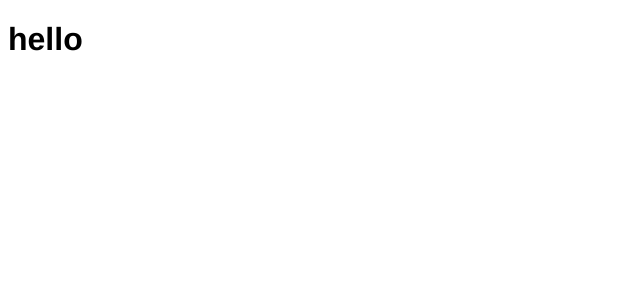
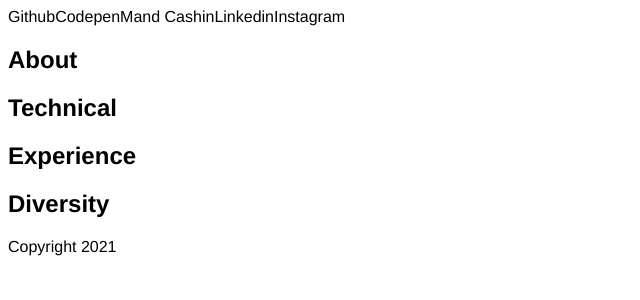
Before and after one commit to RazzBerryMand/portfolio-2021, a Vue app: page / in a window 1280 px wide. Shown: the top 300 px of the page, without its empty margins (0-640 px from the left). Built offline with nearby package versions, Linux system fonts and the light colour scheme.

Commit message:
feat: add header and footer component files

```diff
--- a/src/App.vue
+++ b/src/App.vue
@@ -1,15 +1,21 @@
 <template>
   <div id="app">
+    <app-header></app-header>
     <Home />
+    <app-footer></app-footer>
   </div>
 </template>
 
 <script>
+import Header from "./components/Header";
+import Footer from "./components/Footer";
 import Home from "./components/Home.vue";
 
 export default {
   name: "App",
   components: {
+    "app-header": Header,
+    "app-footer": Footer,
     Home,
   },
 };
--- /dev/null
+++ b/src/components/Footer.vue
@@ -0,0 +1,11 @@
+<template>
+  <div>
+    <p>Copyright 2021</p>
+  </div>
+</template>
+
+<script>
+export default {};
+</script>
+
+<style></style>
--- /dev/null
+++ b/src/components/Header.vue
@@ -0,0 +1,15 @@
+<template>
+  <nav>
+    <a>Github</a>
+    <a>Codepen</a>
+    <span>Mand Cashin</span>
+    <a>Linkedin</a>
+    <a>Instagram</a>
+  </nav>
+</template>
+
+<script>
+export default {};
+</script>
+
+<style></style>
--- a/src/components/Home.vue
+++ b/src/components/Home.vue
@@ -1,7 +1,18 @@
 <template>
-  <div class="hello">
-    <h1>hello</h1>
-  </div>
+  <main>
+    <div>
+      <h2>About</h2>
+    </div>
+    <div>
+      <h2>Technical</h2>
+    </div>
+    <div>
+      <h2>Experience</h2>
+    </div>
+    <div>
+      <h2>Diversity</h2>
+    </div>
+  </main>
 </template>
 
 <script>
```
